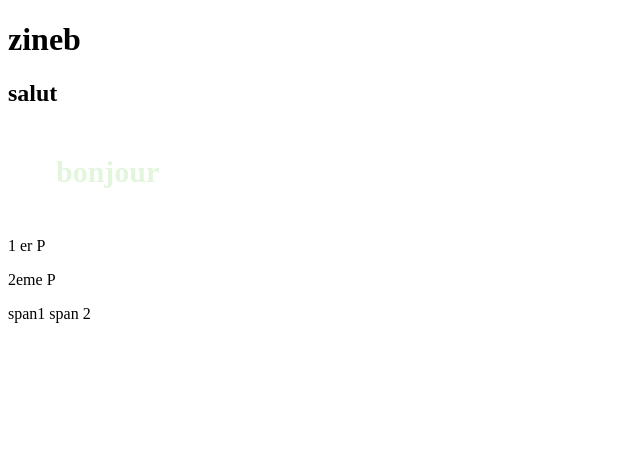
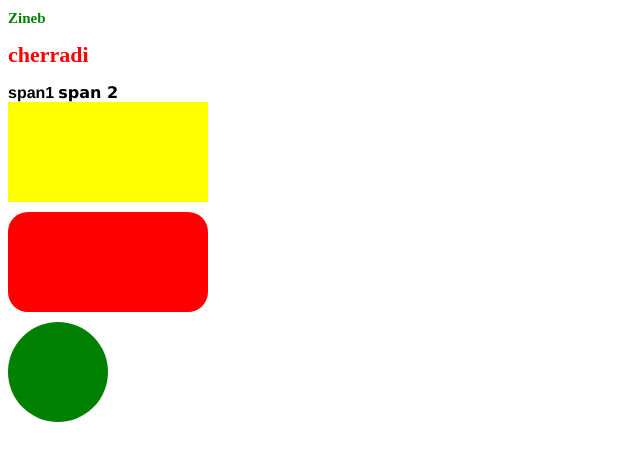
Before and after one commit to zinebcherradi/zineb, a plain HTML site: page index.html in a window 1280 px wide. Shown: the whole page, without its empty margins (0-640 px from the left). Drawn offline with Linux system fonts and the light colour scheme.

Commit message:
modi style css

```diff
--- a/index.css
+++ b/index.css
@@ -1,6 +1,44 @@
-h3{
-    margin: 3rem;
-    padding: 0;
-    color: rgb(227, 245, 220);
-    font-size: 30px;
+
+.z1{
+    color:green;
+    font-size:15px;
 }
+
+.z2{
+    color:red;
+    font-size:22px;
+}
+
+.s1{
+    font-weight: 700;
+    font-family: 'Franklin Gothic Medium', 'Arial Narrow', Arial, sans-serif;
+}
+
+.s2{
+    font-family: Verdana, Geneva, Tahoma, sans-serif;
+    font-weight: 900;
+}
+
+.d1{
+    background-color:yellow;
+    width: 200px;
+    height: 100px;
+    border-left: 50px;
+    border-right: 50px;
+    border-bottom: 100px;
+    margin-bottom: 10px;
+}
+.d2{
+    background-color:red;
+    width: 200px;
+    height: 100px;
+    border-radius: 20px;
+    margin-bottom: 10px;
+}
+.d3{
+    background-color:green;
+    width: 100px;
+    height: 100px;
+    border-radius: 50%;
+    margin-bottom: 10px;
+}
--- a/index.html
+++ b/index.html
@@ -5,16 +5,19 @@
     <meta name="viewport" content="width=
     , initial-scale=1.0">
     <title>Zineb</title>
-
+    <link rel="stylesheet"href="./index.css"
 </head>
 <body>
-    <h1>zineb</h1>
-    <h2>salut</h2>
-    <h3>bonjour</h3>
-    <p>1 er P</p>
-    <p>2eme P</p>
-    <span>span1</span>
-    <span>span 2</span>
-    <link rel="stylesheet" href="./index.css">
+   <h1 class="z1">Zineb</h1>
+   <h1 class="z2">cherradi</h1>
+
+   <span class="s1">span1</span>
+   <span class="s2">span 2</span>
+
+    <div class="d1"></div>
+    <div class="d2"></div>
+    <div class="d3"></div>
+
+
 </body>
 </html>
```
